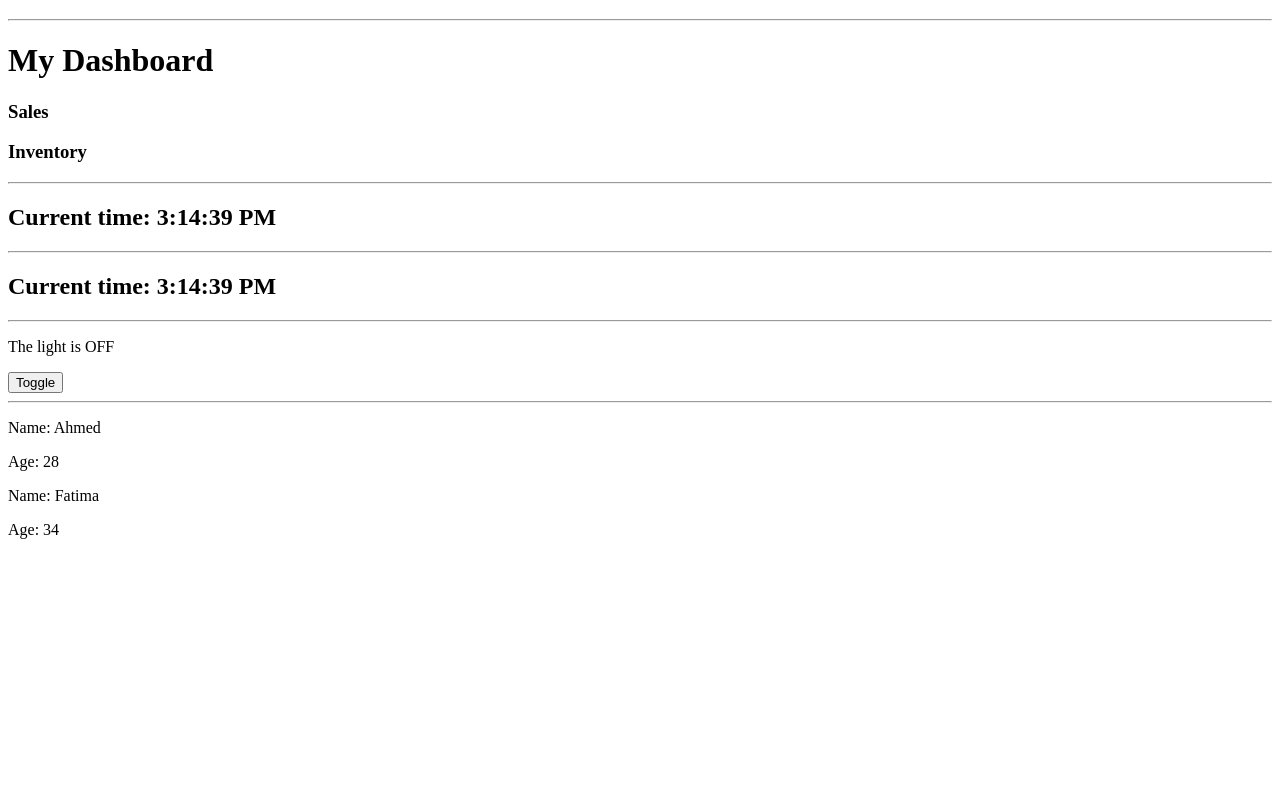
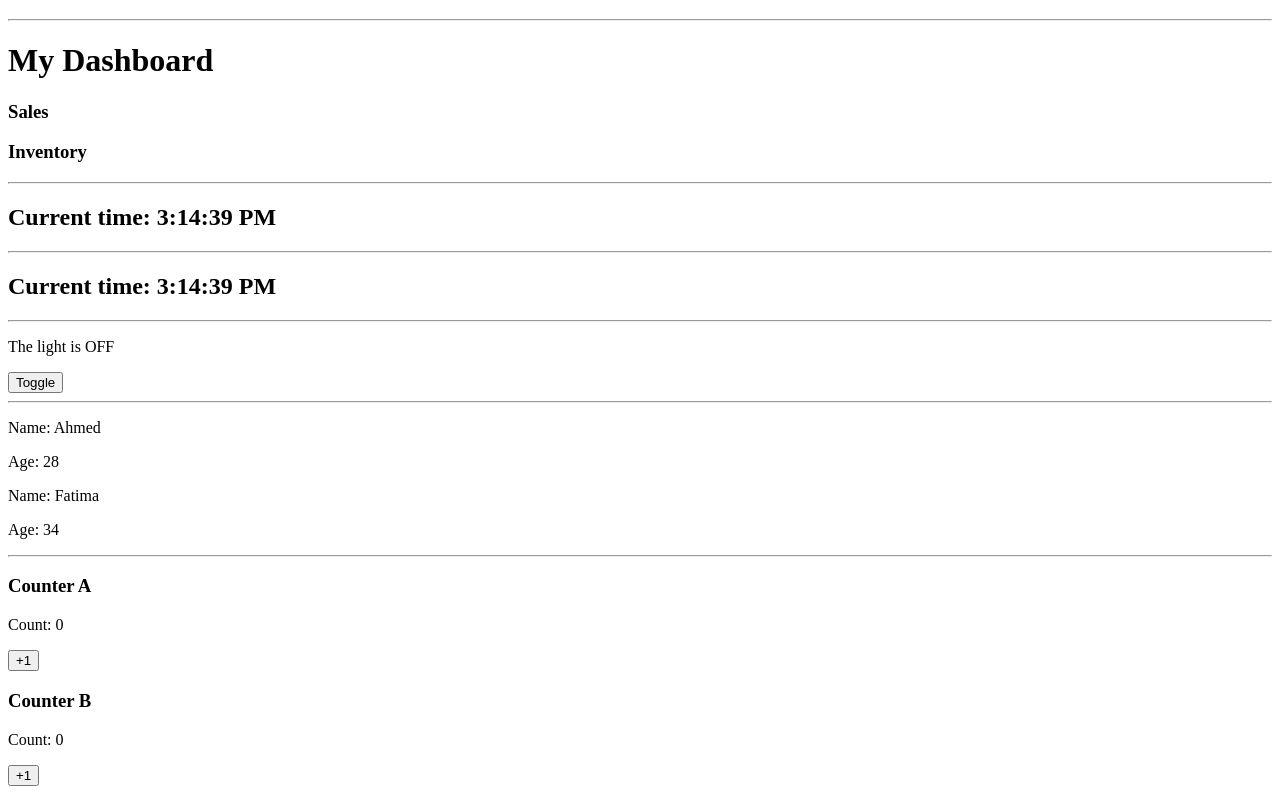
Before and after one commit to Hussnain-Nazir/react-fundamentals, a React (Vite) app in the folder Practice/: page / in a window 1280 px wide. Shown: the part 362-1156 px from the top of the page. Before the commit the page ends 917 px from the top, so only its background shows below. Built offline with nearby package versions, Linux system fonts and the light colour scheme.

Commit message:
chore: update App.jsx

```diff
--- a/Practice/src/App.jsx
+++ b/Practice/src/App.jsx
@@ -8,6 +8,7 @@ import Clock from './components/lifecycle-methods';
 import HooksClock from './components/useeffect-lifecycle';
 import LightSwitch from './components/state';
 import UserList from './components/Props';
+import Counters from './components/state-vs-props';
 
 
 function App() {
@@ -30,6 +31,8 @@ function App() {
       <LightSwitch />
       <hr />
       <UserList />
+      <hr />
+      <Counters />
     </div>
   );
 }
```
